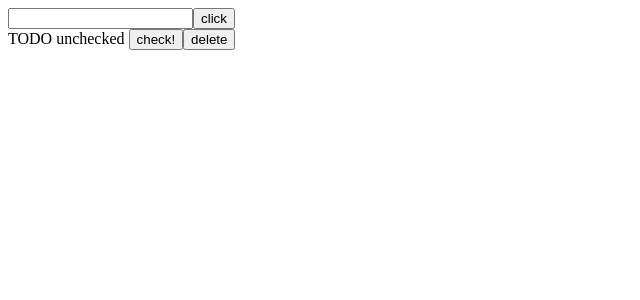
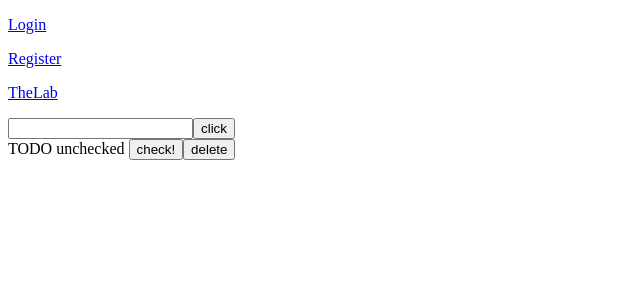
Before and after one commit to sexyGuyKangSungWoo/DDB-front, a React (Create React App) app: page / in a window 1280 px wide. Shown: the top 300 px of the page, without its empty margins (0-640 px from the left). Built offline with nearby package versions, Linux system fonts and the light colour scheme.

Commit message:
change main

```diff
--- a/src/pages/Main.tsx
+++ b/src/pages/Main.tsx
@@ -11,7 +11,7 @@ function Main() {
     const { user } = useContext(Context);
     return (
         <>
-            {/* <p>
+            <p>
                 <Link to="/login">Login</Link>
             </p>
             <p>
@@ -24,7 +24,7 @@ function Main() {
             }
             <p>
                 <Link to="/thelab">TheLab</Link>
-            </p> */}
+            </p>
             <div>
                 <Todo></Todo>
             </div>
```
Also changed, not shown: src/pages/Todo.tsx (+10 -2 lines).
